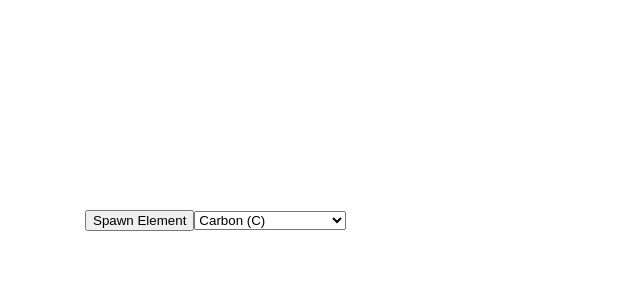
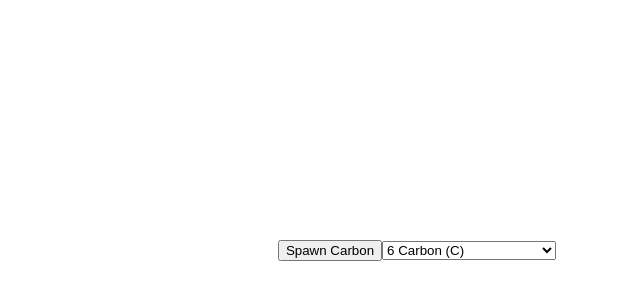
Before and after one commit to pchintalapudi/mdraw, a Vue app: page / in a window 1280 px wide. Shown: the part 470-770 px from the top of the page, without its empty margins (223-863 px from the left). Built offline with nearby package versions, Linux system fonts and the light colour scheme.

Commit message:
Selection box

```diff
--- a/src/App.vue
+++ b/src/App.vue
@@ -15,5 +15,10 @@ export default Vue.extend({});
 html, body {
   height: 100%;
   width: 100%;
+  margin: 0;
+  padding: 0;
+}
+* {
+  box-sizing: border-box;
 }
 </style>
--- a/src/components/Drawer.vue
+++ b/src/components/Drawer.vue
@@ -1,34 +1,47 @@
 <template>
   <div class="wrapper">
-    <svg overflow="auto">
+    <svg
+      overflow="auto"
+      @pointermove.stop="handleMouseMove"
+      @pointerdown.stop="handleMouseDown"
+      @pointerup.stop="handleMouseUp"
+      @keypress.stop="handleKey"
+      class="surface"
+    >
       <defs>
         <pattern id="patchy" width="5" height="10" patternUnits="userSpaceOnUse">
           <line stroke="black" stroke-width="4px" y2="10"></line>
         </pattern>
       </defs>
-      <bond-view v-for="bond in bonds" :key="bond.id" :bond="bond"></bond-view>
-      <rgroup-view v-for="rgroup in rgroups" :key="rgroup.id" :rgroup="rgroup"></rgroup-view>
+      <bond-vue v-for="bond in bonds" :key="bond.id" :bond="bond"></bond-vue>
+      <rgroup-vue v-for="rgroup in rgroups" :key="rgroup.id" :rgroup="rgroup"></rgroup-vue>
+      <selection-rectangle-vue :selection-rectangle="selectionBox"></selection-rectangle-vue>
     </svg>
-    <touchbar-vue class="touch-bar"></touchbar-vue>
+    <touchbar-vue class="touch-bar" @button-click="handleButtonClick"></touchbar-vue>
   </div>
 </template>
 <script lang="ts">
 import Vue from "vue";
-import { StateMachine } from "../state_machine";
-import { RGroup, Bond } from "../models";
+import { StateMachine, Action, init_transforms } from "../state_machine";
+import { RGroup, Bond, ChemicalElement, SelectionRectangle } from "../models";
 import RGroupVue from "@/components/molecules/RGroup.vue";
 import BondVue from "@/components/molecules/Bond.vue";
 import TouchBarVue from "@/components/touchbar/TouchBar.vue";
+import SelectionRectangleVue from "@/components/widgets/SelectionBox.vue";
 export default Vue.extend({
   components: {
-    "bond-view": BondVue,
+    "bond-vue": BondVue,
     "rgroup-vue": RGroupVue,
-    "touchbar-vue": TouchBarVue
+    "touchbar-vue": TouchBarVue,
+    "selection-rectangle-vue": SelectionRectangleVue
   },
   data() {
     return {
       stateMachine: new StateMachine()
     };
+  },
+  mounted() {
+    init_transforms();
   },
   computed: {
     rgroups(): RGroup[] {
@@ -36,6 +49,32 @@ export default Vue.extend({
     },
     bonds(): Bond[] {
       return this.stateMachine.stateVariables.bonds;
+    },
+    selectionBox(): SelectionRectangle {
+      return this.stateMachine.stateVariables.selectionBox;
+    }
+  },
+  methods: {
+    handleButtonClick(payload: { target: string; payload: ChemicalElement }) {
+      this.stateMachine.execute(Action.BUTTON, payload);
+    },
+    handleMouseMove(payload: PointerEvent) {
+      this.stateMachine.execute(Action.MOUSE_MOVE, {
+        target: "surface",
+        payload
+      });
+    },
+    handleMouseUp(payload: PointerEvent) {
+      this.stateMachine.execute(Action.MOUSE_UP, {
+        target: "surface",
+        payload
+      });
+    },
+    handleMouseDown(payload: PointerEvent) {
+      this.stateMachine.execute(Action.MOUSE_DOWN, {
+        target: "surface",
+        payload
+      });
     }
   }
 });
@@ -47,10 +86,17 @@ export default Vue.extend({
   height: 10vh;
   min-height: 2em;
   bottom: 5%;
+  left: 100px;
+  right: 100px;
   margin: auto;
+}
+.surface {
+  height: 100%;
+  width: 100%;
 }
 .wrapper {
   height: 100%;
   width: 100%;
+  display: flex;
 }
 </style>
--- a/src/components/touchbar/TouchBar.vue
+++ b/src/components/touchbar/TouchBar.vue
@@ -1,17 +1,21 @@
 <template>
-  <span>
+  <span class="touch-bar">
     <form name="atom-creator">
-      <button type="button">Spawn Element</button>
-      <select name="atom-selector" id="atom-selector">
+      <button type="button" @click="spawn">Spawn {{element.name}}</button>
+      <select name="atom-selector" id="atom-selector" v-model="element">
         <optgroup label="Recently Used">
           <option
-            v-for="tup in recentlyUsed"
-            :key="tup[1]"
-            :value="tup[1]"
-          >{{`${tup[0]} (${tup[1]})`}}</option>
+            v-for="el in recentlyUsed"
+            :key="el.number"
+            :value="el"
+          >{{`${el.number} ${el.name} (${el.abbrev})`}}</option>
         </optgroup>
         <optgroup label="Other Elements">
-          <option v-for="tup in choices" :key="tup[1]" :value="tup[1]">{{`${tup[0]} (${tup[1]})`}}</option>
+          <option
+            v-for="el in choices"
+            :key="el.number"
+            :value="el"
+          >{{`${el.number} ${el.name} (${el.abbrev})`}}</option>
         </optgroup>
       </select>
     </form>
@@ -20,21 +24,39 @@
 <script lang="ts">
 import Vue from "vue";
 import { ChemicalElement, elementCount, element } from "../../models";
-const abbrevToElement = new Map<string, ChemicalElement>();
-const abbrevs: Array<[string, string]> = [];
+const elements: ChemicalElement[] = [];
 for (let i = 1; i <= elementCount; i++) {
-  const e = element(i);
-  abbrevs.push([e.name, e.abbrev]);
-  abbrevToElement.set(e.abbrev, e);
+  elements.push(element(i));
 }
 export default Vue.extend({
   data() {
-    return { recentlyUsed: [abbrevs[5]], nameTuple: abbrevs[5] };
+    return { recentlyUsed: [elements[5]], element: elements[5] };
   },
   computed: {
-    choices(): Array<[string, string]> {
-      return abbrevs.filter(tup => !this.recentlyUsed.includes(tup));
+    choices(): ChemicalElement[] {
+      return elements.filter(el => !this.recentlyUsed.includes(el));
+    }
+  },
+  methods: {
+    spawn() {
+      if (!this.recentlyUsed.includes(this.element)) {
+        this.recentlyUsed.push(this.element);
+        if (this.recentlyUsed.length > 6) {
+          this.recentlyUsed.splice(0, 1);
+        }
+      }
+      this.$emit("button-click", {
+        target: "spawn",
+        payload: this.element
+      });
     }
   }
 });
 </script>
+<style>
+.touch-bar {
+  display: flex;
+  justify-content: center;
+  align-items: center;
+}
+</style>
--- /dev/null
+++ b/src/components/widgets/SelectionBox.vue
@@ -0,0 +1,32 @@
+<template>
+  <rect
+    :x="left"
+    :y="top"
+    :width="right - left"
+    :height="bottom - top"
+    fill="#0088ff44"
+    stroke="#0088ff88"
+    stroke-width="1.5"
+  ></rect>
+</template>
+<script lang="ts">
+import Vue from "vue";
+import { SelectionRectangle } from "../../models";
+export default Vue.extend({
+  props: { selectionRectangle: SelectionRectangle },
+  computed: {
+    left(): number {
+      return this.selectionRectangle.left;
+    },
+    right(): number {
+      return this.selectionRectangle.right;
+    },
+    top(): number {
+      return this.selectionRectangle.top;
+    },
+    bottom(): number {
+      return this.selectionRectangle.bottom;
+    }
+  }
+});
+</script>
--- a/src/models/index.ts
+++ b/src/models/index.ts
@@ -1,4 +1,5 @@
 import element_array from "./elements";
+import { RGroup } from '@/models';
 export * from "./rgroups";
 export * from "./bonds";
 
@@ -7,4 +8,37 @@ export function element(atomicNumber: number) {
 }
 
 const elementCount = element_array.length;
-export { elementCount };
+
+class SelectionRectangle {
+    constructor(public x = 0, public y = 0, public width = 0, public height = 0) { }
+
+    get left() {
+        return Math.min(this.x, this.x + this.width);
+    }
+
+    get right() {
+        return Math.max(this.x, this.x + this.width);
+    }
+
+    get top() {
+        return Math.min(this.y, this.y + this.height);
+    }
+
+    get bottom() {
+        return Math.max(this.y, this.y + this.height);
+    }
+
+    set ex(ex: number) {
+        this.width = ex - this.x;
+    }
+
+    set ey(ey: number) {
+        this.height = ey - this.y;
+    }
+
+    public contains(rgroup: RGroup) {
+        return rgroup.x >= this.left && rgroup.x <= this.right && rgroup.y >= this.top && rgroup.y <= this.bottom;
+    }
+}
+
+export { elementCount, SelectionRectangle };
--- a/src/state_machine/actions.ts
+++ b/src/state_machine/actions.ts
@@ -1,5 +1,5 @@
 enum Action {
-    MOUSE_MOVE, MOUSE_DOWN, MOUSE_UP, DELETE, BUTTON, __COUNT__,
+    MOUSE_MOVE, MOUSE_DOWN, MOUSE_UP, KEY, BUTTON, __COUNT__,
 }
 
 export default Action;
--- a/src/state_machine/index.ts
+++ b/src/state_machine/index.ts
@@ -1 +1,2 @@
-export { State, StateMachine, StateVariables } from "./transitions";
+export { State, StateMachine, StateVariables, Action } from "./transitions";
+export { init_transforms } from "./transforms";
--- a/src/state_machine/state_variables.ts
+++ b/src/state_machine/state_variables.ts
@@ -1,15 +1,16 @@
-import { RGroup, Bond } from "../models";
+import { RGroup, Bond, SelectionRectangle } from "../models";
 
 class StateVariables {
     public selected: RGroup[] = [];
     public rgroups: RGroup[] = [];
     public bonds: Bond[] = [];
     public lastAngle: number = 0;
+    public selectionBox = new SelectionRectangle();
 
     public toString() {
-        return `RGroups: ${this.rgroups.map((r) => r.asString(true))}\n
-                Selected: ${this.selected.map((r) => r.id).sort()}\n
-                Bonds:${this.bonds.map((b) => b.asString())}\n`;
+        return `RGroups: [${this.rgroups.map((r) => r.asString(true))}]\n
+                Selected: [${this.selected.map((r) => r.id).sort()}]\n
+                Bonds: [${this.bonds.map((b) => b.asString())}]\n`;
     }
 }
 
--- /dev/null
+++ b/src/state_machine/transforms/PaneTransforms.ts
@@ -0,0 +1,46 @@
+import { State, Action, Transform, StateMachine, registerTransform } from "../transitions";
+
+const mouseDownIdle: Transform = (stateMachine, { target, payload }) => {
+    if (target === "surface") {
+        stateMachine.state = State.SELECTING;
+        const sbox = stateMachine.stateVariables.selectionBox;
+        payload = payload as PointerEvent;
+        sbox.x = payload.x;
+        sbox.y = payload.y;
+        sbox.width = 0;
+        sbox.height = 0;
+    }
+};
+
+function select(stateMachine: StateMachine) {
+    const sbox = stateMachine.stateVariables.selectionBox;
+    stateMachine.stateVariables.selected = stateMachine.stateVariables.rgroups.filter(r => sbox.contains(r));
+}
+
+const mouseMoveSelecting: Transform = (stateMachine, { target, payload }) => {
+    if (target === "surface") {
+        const sbox = stateMachine.stateVariables.selectionBox;
+        payload = payload as PointerEvent;
+        sbox.ex = payload.x;
+        sbox.ey = payload.y;
+        select(stateMachine);
+    }
+};
+
+const mouseUpSelecting: Transform = (stateMachine, { target, payload }) => {
+    if (target === "surface") {
+        mouseMoveSelecting(stateMachine, { target, payload });
+        mouseDownIdle(stateMachine, { target, payload });
+        stateMachine.state = State.IDLE;
+    }
+};
+
+// tslint:disable-next-line: no-empty
+const mouseMoveIdle: Transform = () => { };
+
+export default () => {
+    registerTransform(State.IDLE, Action.MOUSE_DOWN, mouseDownIdle);
+    registerTransform(State.SELECTING, Action.MOUSE_MOVE, mouseMoveSelecting);
+    registerTransform(State.SELECTING, Action.MOUSE_UP, mouseUpSelecting);
+    registerTransform(State.IDLE, Action.MOUSE_MOVE, mouseMoveIdle);
+};
--- a/src/state_machine/transitions.ts
+++ b/src/state_machine/transitions.ts
@@ -9,9 +9,11 @@ const actions: any[][] = [];
 class StateMachine {
 
     public stateVariables = new StateVariables();
-    private state = State.IDLE;
+    public lastAction = Action.__COUNT__;
+    public state = State.IDLE;
 
-    public execute(action: Action, payload?: any) {
+    public execute(action: Action, payload: { target: string, payload: any }) {
+        this.lastAction = action;
         actions[+this.state][+action](this, payload);
     }
 
@@ -20,24 +22,26 @@ class StateMachine {
     }
 }
 
-const identity = (stateMachine: StateMachine, action: Action, payload: any) => {
+function identity(stateMachine: StateMachine, payload: { target: string, payload: any }) {
     // tslint:disable-next-line: no-console
     console.warn("Unregistered transformation");
     // tslint:disable-next-line: no-console
     console.log(stateMachine.toString());
     // tslint:disable-next-line: no-console
-    console.log(`Action: ${Action[action]}`);
+    console.log(`Action: ${Action[stateMachine.lastAction]}`);
     // tslint:disable-next-line: no-console
     console.log("Payload: ");
     // tslint:disable-next-line: no-console
     console.log(payload);
-};
+}
 
 type Transform = typeof identity;
 
 for (let i = 0; i < State.__COUNT__; i++) {
     const arr: any[] = [];
-    arr.fill(identity, 0, Action.__COUNT__);
+    for (let j = 0; j < Action.__COUNT__; j++) {
+        arr.push(identity);
+    }
     actions.push(arr);
 }
 
@@ -45,8 +49,11 @@ function registerTransform(state: State, action: Action, transform: Transform) {
     if (actions[+state][+action] !== identity) {
         // tslint:disable-next-line: no-console
         console.warn(`Overriding set transform:\nState: ${State[state]}\nAction: ${Action[action]}`);
+    } else {
+        // tslint:disable-next-line: no-console
+        console.log(`Set ${State[state]} ${Action[action]}`);
     }
     actions[+state][+action] = transform;
 }
 
-export { State, StateMachine, registerTransform, Transform, StateVariables };
+export { State, StateMachine, Action, registerTransform, Transform, StateVariables };
```
Also changed, not shown: src/state_machine/transforms/index.ts (added, +7 -0 lines).
